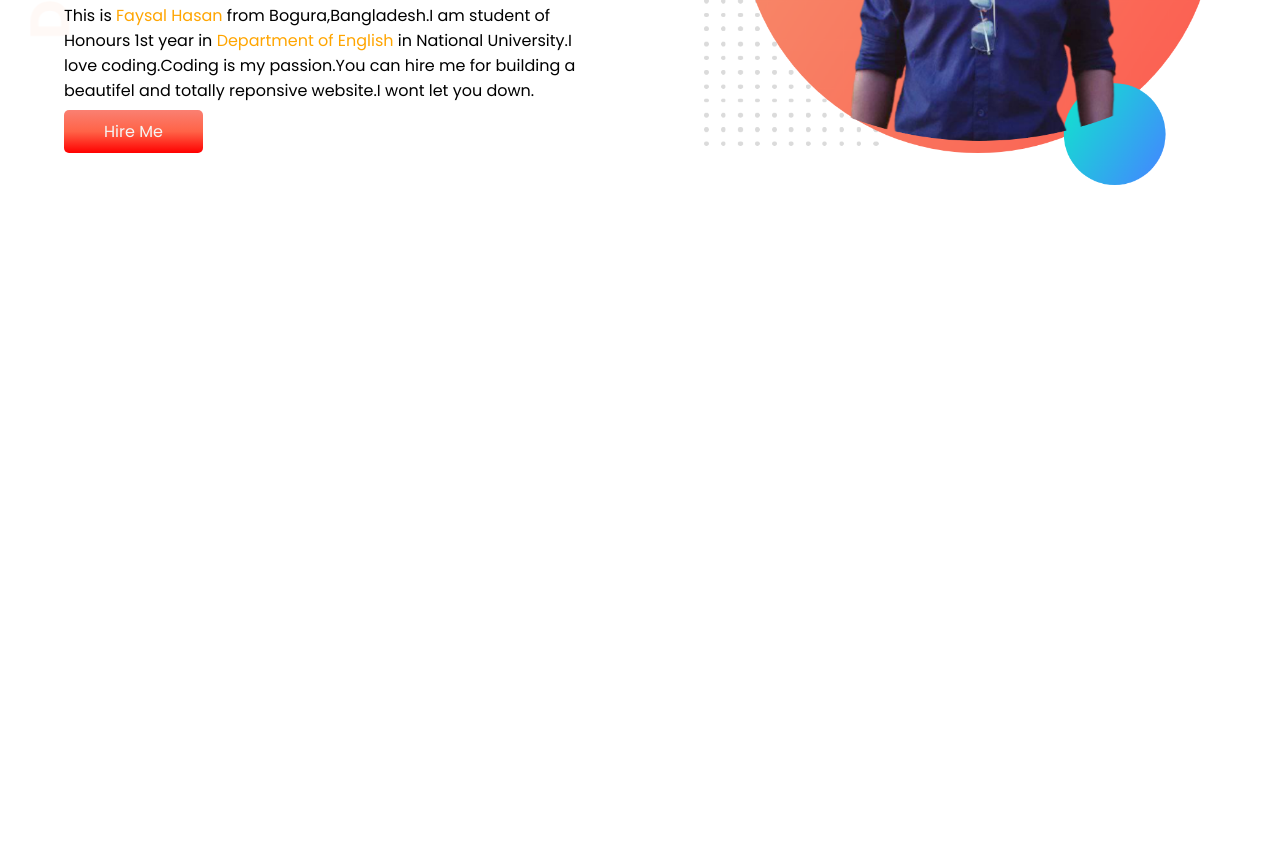
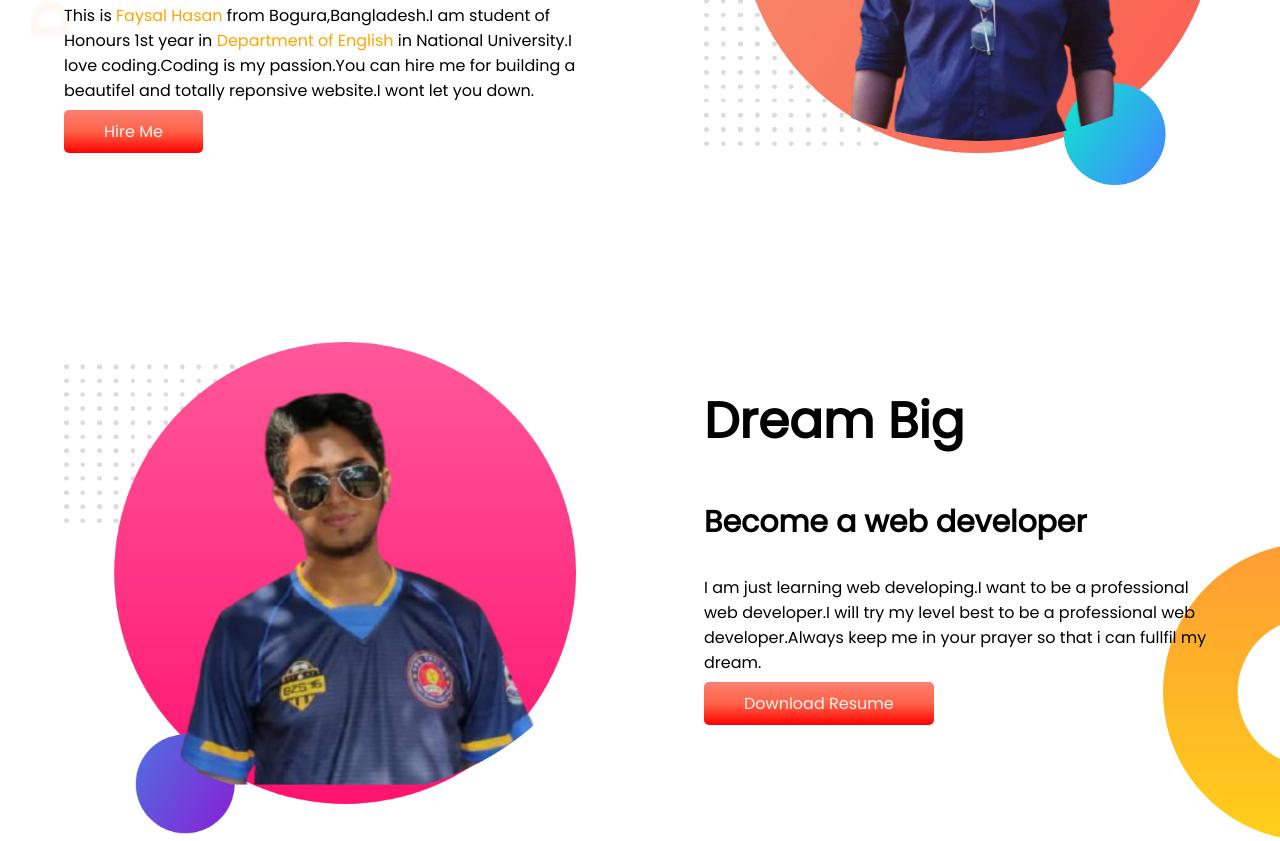
Before and after one commit to Faysal-Hasan-FED/MyPortfolio, a plain HTML site: page index.html in a window 1280 px wide. Shown: the part 323-1164 px from the top of the page. Before the commit the page ends 800 px from the top, so only its background shows below. Drawn offline with Linux system fonts and the light colour scheme.

Commit message:
another section added

```diff
--- a/css/style.css
+++ b/css/style.css
@@ -18,13 +18,13 @@ h3{
   background-repeat: no-repeat;
 }
 
-.header-info{
+.half{
   width: 50%;
   padding-left: 5%;
   padding-right: 5%;
 }
 
-.header-info img{
+.half img{
   width: 100%;
 }
 
@@ -35,3 +35,11 @@ h3{
   color: whitesmoke;
   border-radius: 5px;
 }
+
+.dream-big{
+  display: flex;
+  background: url(/img/dream-bg.png);
+  background-repeat: no-repeat;
+  background-position: right bottom;
+  padding-top: 150px;
+}
--- a/index.html
+++ b/index.html
@@ -14,7 +14,7 @@
 
 <body>
   <div class="container">
-    <div class="header-info">
+    <div class="half">
       <h1>Welcome To</h1>
       <h1> <span class="primary-text"> Faysal Hasan</span> World</h1>
       <h3>NU Student and Web Developer</h3>
@@ -24,11 +24,26 @@
         website.I wont let you down.</p>
       <a class="button" href="https://www.linkedin.com/in/faysal-hasan-5ab905216/" target="_blank">Hire Me</a>
     </div>
-    <div class="header-info">
+    <div class="half">
       <img src="/img/bg-1.png" alt="Faysal">
     </div>
+  </div>
+  <section id="dream-big">
+    <div class="dream-big">
+      <div class="half">
+        <img src="/img/bg-2.png" alt="Faysal">
+      </div>
+      <div class="half">
+        <h1>Dream Big</h1>
+        <h3>Become a web developer</h3>
+        <p>I am just learning web developing.I want to be a professional web developer.I will try my level best to be a
+          professional web developer.Always keep me in your prayer so that i can fullfil my dream.</p>
+        <a class="button" href="https://www.linkedin.com/in/faysal-hasan-5ab905216/" target="_blank">Download Resume</a>
+      </div>
 
-  </div>
+    </div>
+  </section>
+
 
 
 </body>
```
